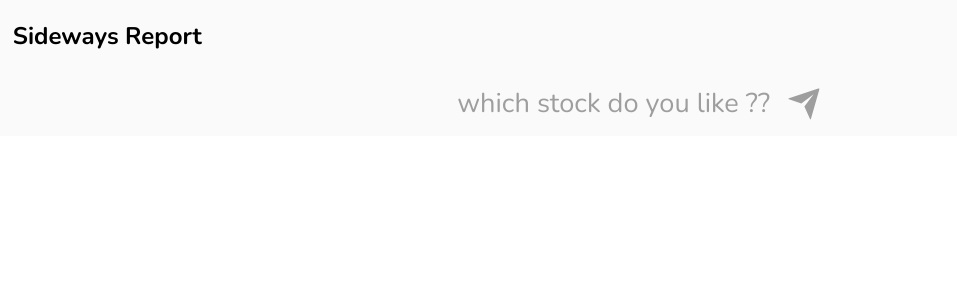
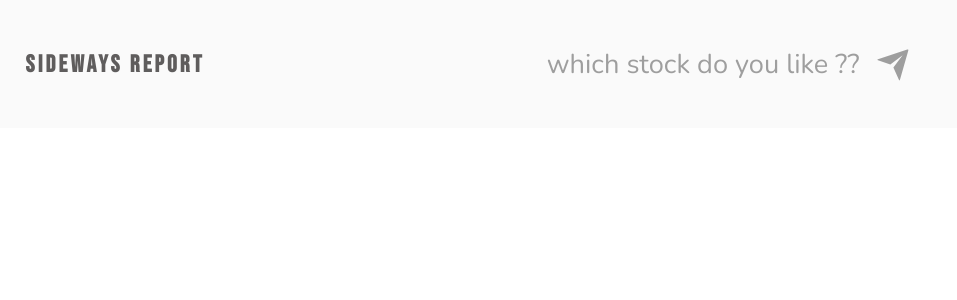
Before and after one commit to dsmeny/sideways-report, a Next.js app: page / in a window 1280 px wide. Shown: the top 300 px of the page, without its empty margins (0-957 px from the left). Built offline with nearby package versions, Linux system fonts and the light colour scheme.

Commit message:
styling the nav

```diff
--- a/components/layout/menu/MenuBar.js
+++ b/components/layout/menu/MenuBar.js
@@ -1,3 +1,4 @@
+import Image from "next/image";
 import { useContext, useState } from "react";
 import TriggerContext from "../../../store/context-provider";
 import MenuItem from "./MenuItem";
@@ -12,7 +13,7 @@ const MenuBar = () => {
 
   return (
     <nav className={classes.nav}>
-      <h1>Sideways Report</h1>
+      <h1 className={classes.logo}>Sideways Report</h1>
       <div className={classes.nav_bar_pages}>
         <MenuItem searchTrigger={searchTrigger} searchHandler={searchHandler} />
       </div>
--- a/components/layout/menu/MenuBar.module.css
+++ b/components/layout/menu/MenuBar.module.css
@@ -5,11 +5,45 @@
   width: 100%;
   background-color: rgb(250, 250, 250);
   display: flex;
-  justify-content: space-between;
-  flex-direction: column;
-  padding: 0 1vw;
+  align-items: center;
+  padding: 0 2vw;
+  height: 8rem;
 }
 
-.nav h1 {
-  width: 20rem;
+.logo {
+  font-family: "Bebas Neue", cursive;
+  color: rgb(95, 93, 93);
+  letter-spacing: 0.2rem;
 }
+
+.nav_bar_pages {
+  flex: 2;
+  display: flex;
+  justify-content: center;
+  font-size: 1.7rem;
+  color: var(--border-color);
+}
+
+@media screen and (max-width: 720px) {
+  .nav {
+    flex-direction: column;
+    gap: 2rem;
+    padding-bottom: 2rem;
+  }
+}
+
+.title {
+  display: flex;
+  justify-content: center;
+  align-items: center;
+  gap: 1rem;
+  transition: 0.5s all ease;
+}
+
+.title:hover {
+  color: var(--hover-highlight-color) !important;
+}
+
+.active {
+  color: var(--hover-highlight-color) !important;
+}
--- a/components/layout/menu/MenuItem.js
+++ b/components/layout/menu/MenuItem.js
@@ -1,4 +1,4 @@
-import classes from "./MenuItem.module.css";
+import classes from "./MenuBar.module.css";
 import { RiSendPlaneFill } from "react-icons/ri";
 
 const icon = {
@@ -7,17 +7,13 @@ const icon = {
 
 const MenuItem = ({ searchTrigger, searchHandler }) => {
   return (
-    <>
-      <ul className={classes.list_styles}>
-        <li
-          onClick={searchHandler}
-          className={searchTrigger ? classes.active : ""}
-        >
-          <span>which stock do you like ??</span>
-          <RiSendPlaneFill style={icon} />
-        </li>
-      </ul>
-    </>
+    <div
+      onClick={searchHandler}
+      className={`${classes.title} ${searchTrigger ? classes.active : ""}`}
+    >
+      <span>which stock do you like ??</span>
+      <RiSendPlaneFill style={icon} />
+    </div>
   );
 };
 
--- a/components/layout/menu/MenuItem.module.css
+++ b/components/layout/menu/MenuItem.module.css
@@ -1,4 +1,4 @@
-.list_styles {
+/* .list_styles {
   display: flex;
   justify-content: space-evenly;
   align-items: center;
@@ -28,4 +28,4 @@
 
 .active {
   color: var(--hover-highlight-color) !important;
-}
+} */
--- a/styles/globals.css
+++ b/styles/globals.css
@@ -1,4 +1,5 @@
 @import url("https://fonts.googleapis.com/css2?family=Nunito:wght@200;300;700&display=swap");
+@import url("https://fonts.googleapis.com/css2?family=Bebas+Neue&display=swap");
 html,
 body {
   padding: 0;
```
Also changed, not shown: public/logo_v1.png (added).
